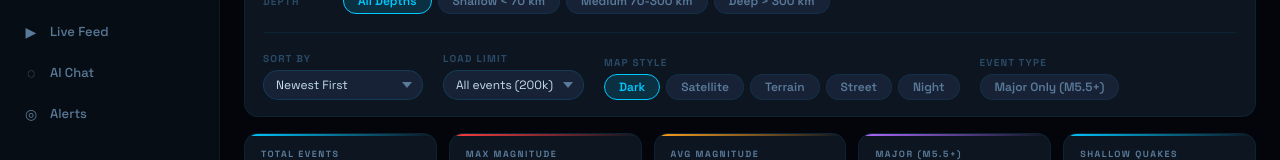
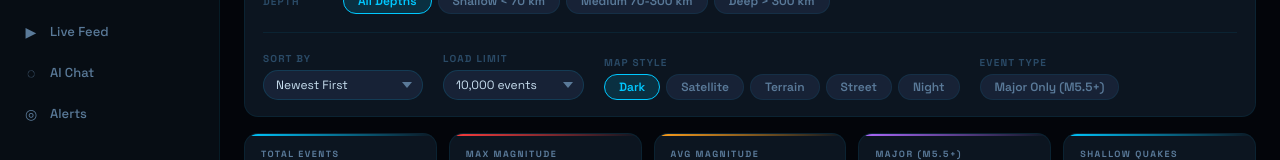
Before and after one commit to Bhupin123/Sismicity, a React (Vite) app in the folder frontend/: page /map in a window 1280 px wide. Shown: the part 319-479 px from the top of the page. Built offline with nearby package versions, Linux system fonts and the light colour scheme; no server answers; sample sign-in values are in the browser's storage; grey boxes are pictures that could not be loaded.

Commit message:
fix: reduce default limit to 10k to prevent Render timeout

```diff
--- a/frontend/src/pages/MapView.jsx
+++ b/frontend/src/pages/MapView.jsx
@@ -506,7 +506,7 @@ export default function MapView() {
   const [showFilters,     setShowFilters]     = useState(true)
   const [sortBy,          setSortBy]          = useState('time_desc')
   // Load all events by default — backend now supports up to 200000
-  const [limit,           setLimit]           = useState(200000)
+  const [limit,           setLimit]           = useState(10000)
 
   const [selectedCountry, setSelectedCountry] = useState('')
   const [typedCountry,    setTypedCountry]    = useState('')
```
